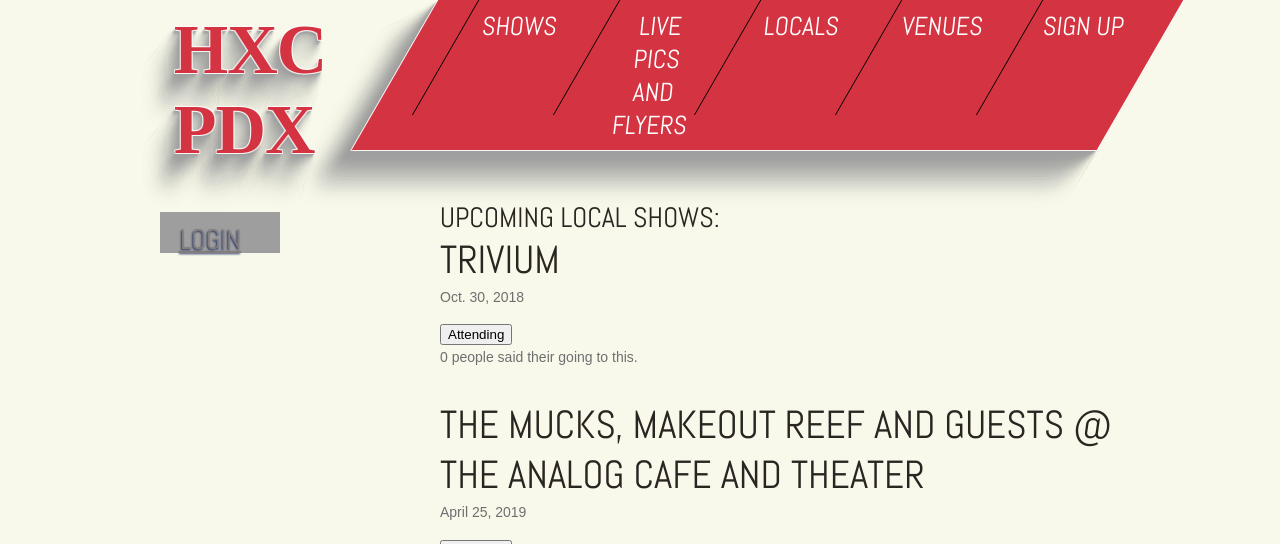
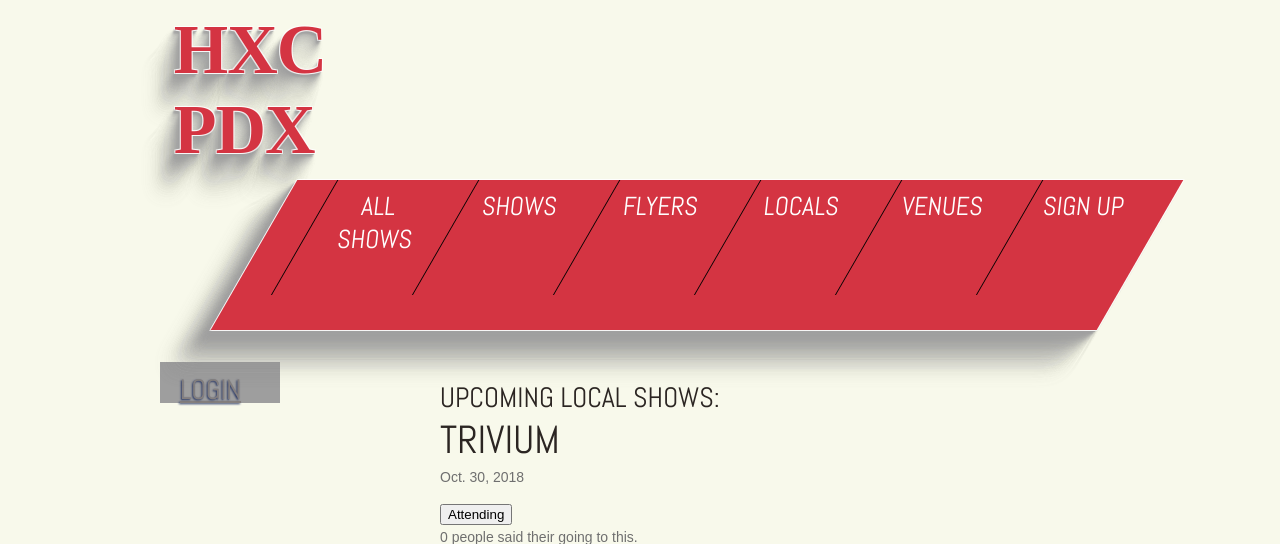
Before and after one commit to mikeynon/fetching, a Django app: page /shows/ in a window 1280 px wide. Shown: the top 544 px of the page. Run offline with Django 3.2, Linux system fonts and the light colour scheme; data comes from the database, SQL or seed files in the repository; parts of the project's set-up code (start-up, migrations or seed data) failed here and were passed over; some libraries are stand-ins or nearby versions; grey boxes are pictures that could not be loaded.

Commit message:
plugged in genpop to base html, renamed live pics to flyers

```diff
--- a/events/templates/base.html
+++ b/events/templates/base.html
@@ -39,8 +39,9 @@
 			</div>
             <div id="menu">
 				<ul>
+                    <li><a href="{% url 'genpop' %}">ALL SHOWS</a></li>
                     <li><a href="{% url 'shows' %}">Shows</a></li>
-                    <li><a href="{% url 'livepics' %}">Live Pics and Flyers</a></li>
+                    <li><a href="{% url 'livepics' %}">Flyers</a></li>
 					<li><a href="{% url 'bands' %}">Locals</a></li>
 					<li><a href="{% url 'venues' %}">Venues</a></li>
                     <li><a href="{% url 'signup' %}">Sign Up</a></li>
```
